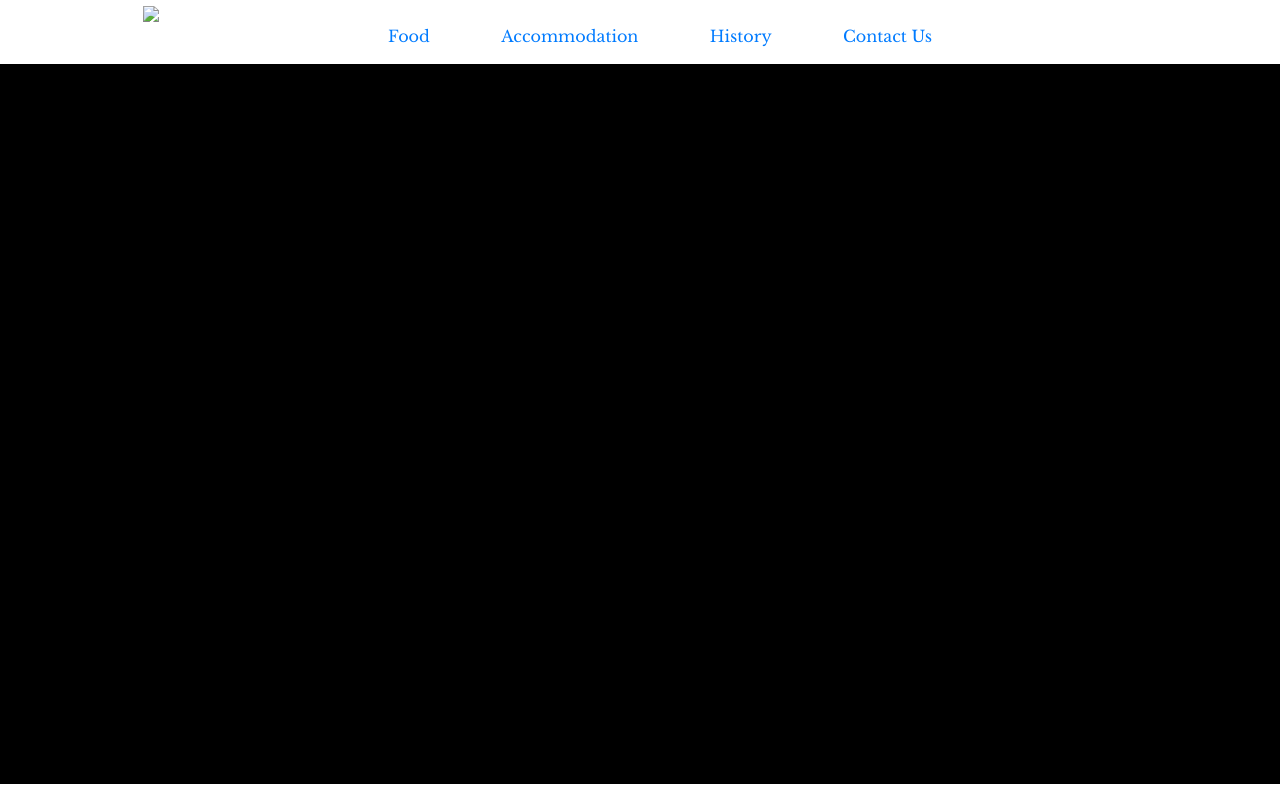
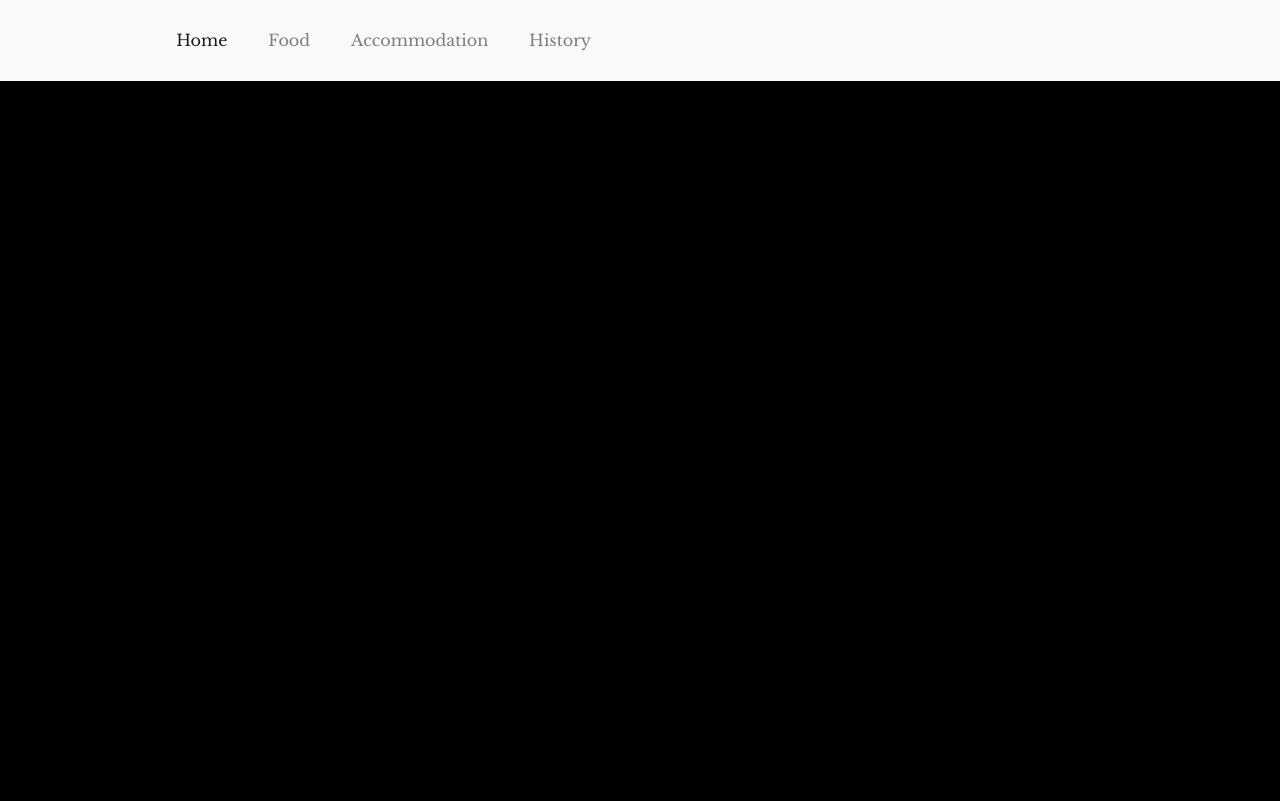
Before and after one commit to LauraAsh/CityArms, a plain HTML site: page index.html in a window 1280 px wide. Drawn offline with nearby package versions, Linux system fonts and the light colour scheme.

Commit message:
Added navbar using Bootstrap

```diff
--- a/index.html
+++ b/index.html
@@ -5,26 +5,42 @@
     <meta name="viewport" content="width=device-width, initial-scale=1.0">
     <meta http-equiv="X-UA-Compatible" content="ie=edge">
     <title>The City Arms</title>
+    <script src="https://code.jquery.com/jquery-3.4.1.slim.min.js" integrity="sha384-J6qa4849blE2+poT4WnyKhv5vZF5SrPo0iEjwBvKU7imGFAV0wwj1yYfoRSJoZ+n" crossorigin="anonymous"></script>
     <link rel="stylesheet" href="https://maxcdn.bootstrapcdn.com/bootstrap/4.0.0/css/bootstrap.min.css" integrity="sha384-Gn5384xqQ1aoWXA+058RXPxPg6fy4IWvTNh0E263XmFcJlSAwiGgFAW/dAiS6JXm" crossorigin="anonymous">
     <link rel="stylesheet" href="../assets/css/style.css">
 </head>
 <body>
     <header>
-        <div class="container">
-            <img src="#logo">
-            <nav>
-                <ul>
-                    <li><a href="#">Food</a></li>
-                    <li><a href="#">Accommodation</a></li>
-                    <li><a href="#">History</a></li>
-                    <li><a href="#">Contact Us</a></li>
-                </ul>
+            <nav id="nav" class="navbar navbar-expand-lg navbar-light bg-light justify-content-center">
+                <div class="container">
+                    <button class="navbar-toggler" type="button" data-toggle="collapse" data-target="#navbarNav" aria-controls="navbarNav" aria-expanded="false" aria-label="Toggle navigation">
+                        <span class="navbar-toggler-icon"></span>
+                    </button>
+                    <div class="collapse navbar-collapse" id="navbarNav">
+                        <ul class="navbar-nav">
+                            <li class="nav-item active">
+                                <a class="nav-link" href="#">Home <span class="sr-only">(current)</span></a>
+                            </li>
+                            <li class="nav-item">
+                                <a class="nav-link" href="#">Food</a>
+                            </li>
+                            <li class="nav-item">
+                                <a class="nav-link" href="#">Accommodation</a>
+                            </li>
+                            <li class="nav-item">
+                                <a class="nav-link" href="#">History</a>
+                            </li>
+                        </ul>
+                    </div>
+                </div>
             </nav>
-        </div>
 
     </header>
 
     <section id="hero-image">
+        <div class="hero-text">
+
+        </div>
     </section>
 
     <section id="food">
```
